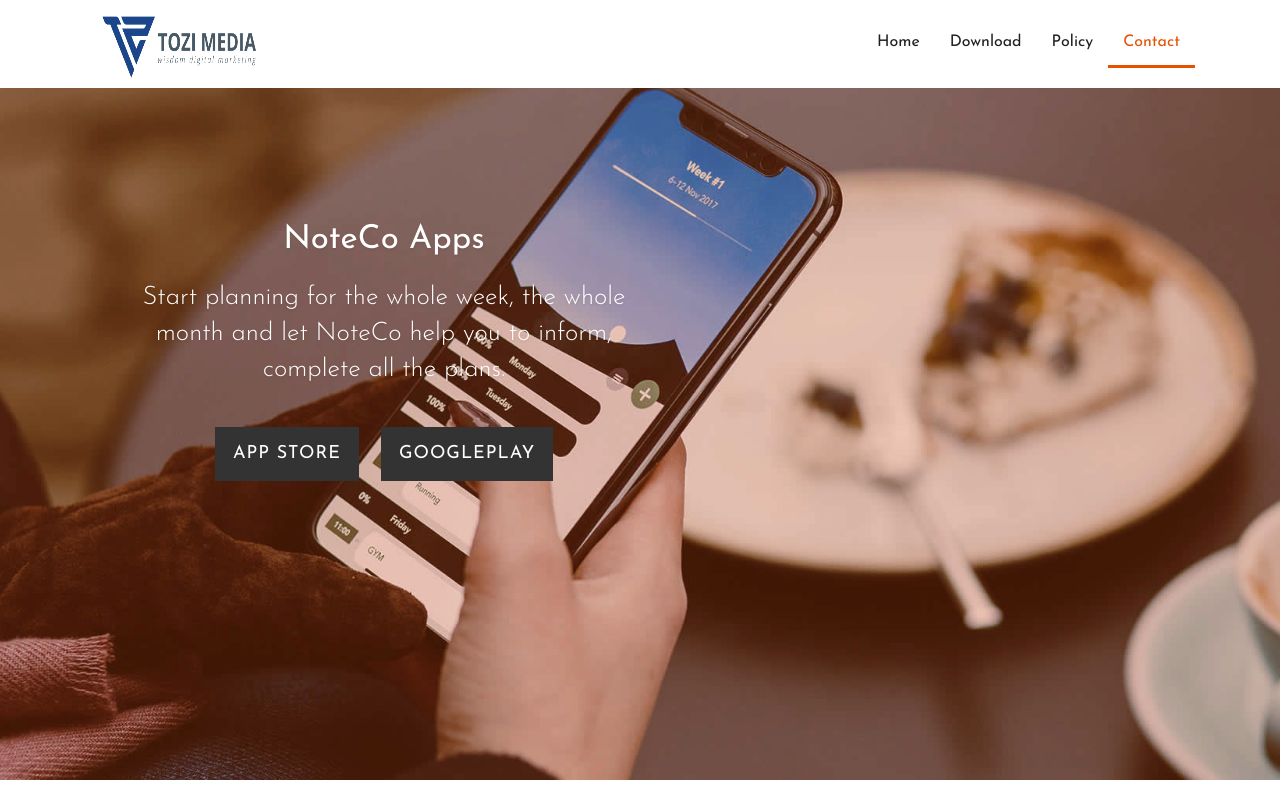
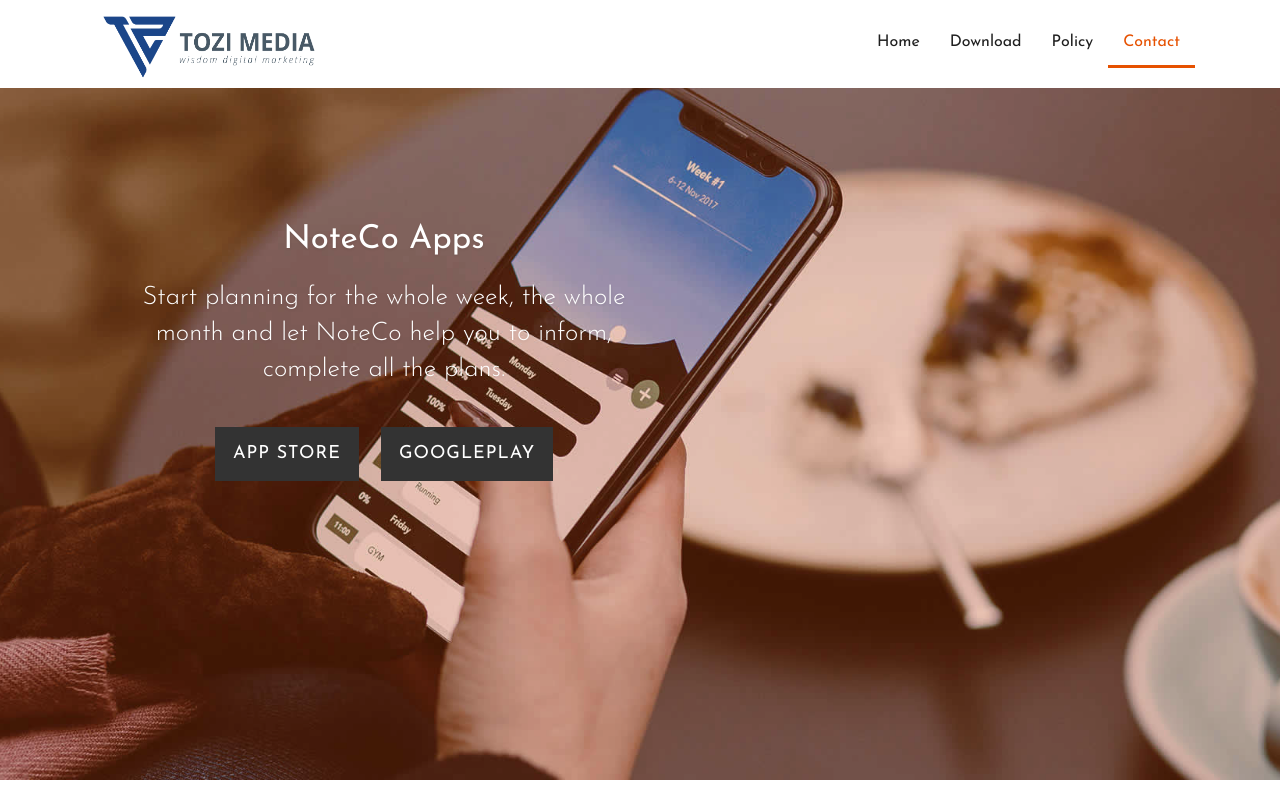
Before and after one commit to quockhanh09/NoteCo, a plain HTML site: page index.html in a window 1280 px wide. Shown: the top 800 px of the page. Drawn offline with Linux system fonts and the light colour scheme.

Commit message:
Update index.html

```diff
--- a/index.html
+++ b/index.html
@@ -43,7 +43,7 @@
     <header class="header header_style_01">
         <nav class="navbar header-nav navbar-expand-lg">
             <div class="container">
-				<a class="navbar-brand" href="index.html"><img src="images/logos/logo-full.png" width="160px" height="70px" alt="image"></a>
+				<a class="navbar-brand" href="index.html"><img src="images/logos/logo-full.png" width="220px" height="70px" alt="image"></a>
 				<button class="navbar-toggler" type="button" data-toggle="collapse" data-target="#navbarApp" aria-controls="navbarApp" aria-expanded="false" aria-label="Toggle navigation">
 					<span></span>
 					<span></span>
```
